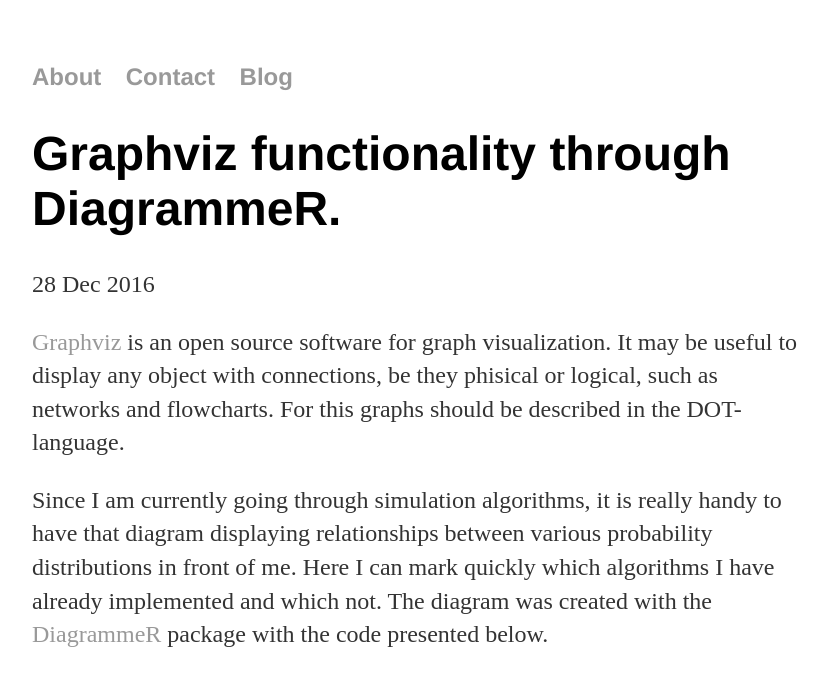
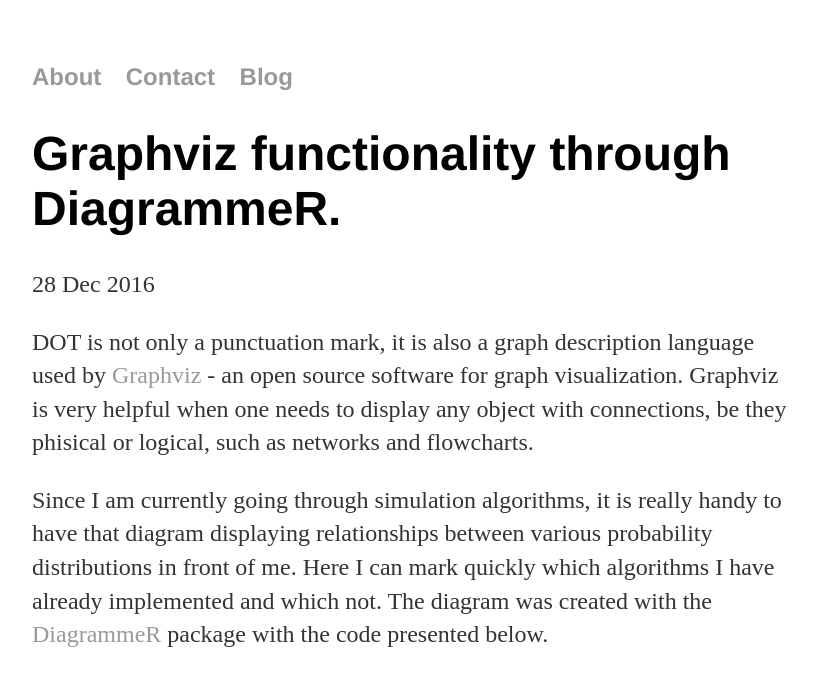
Before and after one commit to elizavetasemenova/elizavetasemenova.github.io, a Jekyll site: the page built from _posts/2016-12-28-Graphviz-DiagrammeR.md, in a window 1280 px wide, cut to the strip 0-676 px from the top of the page. Shown: the whole strip, without its empty margins (224-1051 px from the left). Built offline with Jekyll 4.4.1, drawn with Linux system fonts in a browser that asks for light colours; comment, search, counter and statistics services are not loaded.

Commit message:
Update 2016-12-28-Graphviz-DiagrammeR.md

```diff
--- a/_posts/2016-12-28-Graphviz-DiagrammeR.md
+++ b/_posts/2016-12-28-Graphviz-DiagrammeR.md
@@ -5,9 +5,7 @@
 comments: true
 ---
 
-<a href="http://www.graphviz.org/Home.php">Graphviz</a> is an open source software for graph visualization. It may be useful to display
-any object with connections, be they phisical or logical, such as networks and flowcharts. For this graphs should be described in
-the DOT-language.
+DOT is not only a punctuation mark, it is also a graph description language used by <a href="http://www.graphviz.org/Home.php">Graphviz</a> - an open source software for graph visualization. Graphviz is very helpful when one needs to display any object with connections, be they phisical or logical, such as networks and flowcharts.
 
 Since I am currently going through simulation algorithms, it is really handy to have that diagram displaying relationships between
 various probability distributions in front of me. Here I can mark quickly which algorithms I have already implemented and which not. The
```
